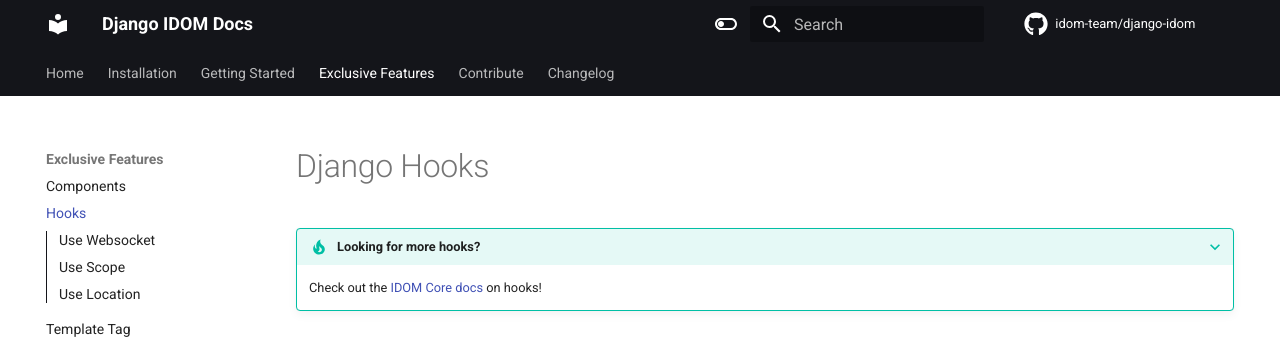
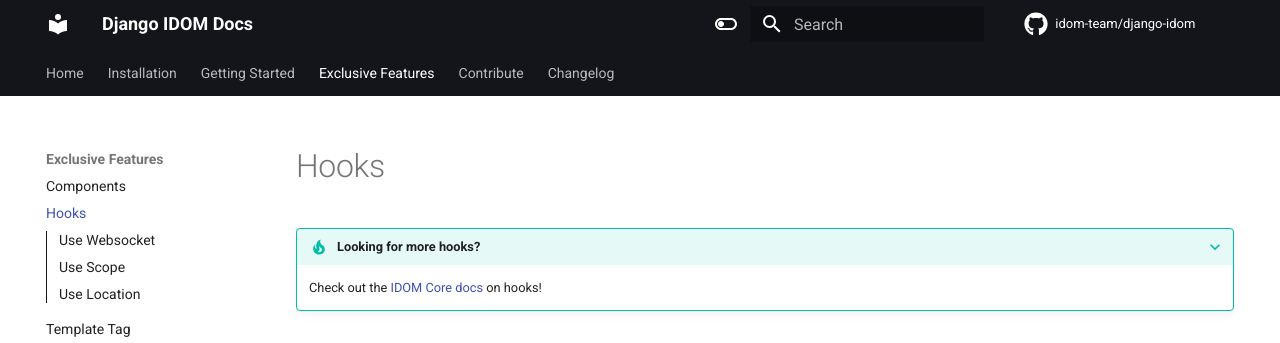
Before and after one commit to reactive-python/reactpy-django, an MkDocs documentation site: the page built from docs/features/hooks.md, in a window 1280 px wide and 900 px high. Shown: the top 343 px of the window. Built offline with MkDocs 1.6.1 and Material for MkDocs 9.7.7, drawn with Linux system fonts in a browser that asks for light colours; comment, search, counter and statistics services are not loaded.

Commit message:
format hooks

````diff
--- a/docs/features/hooks.md
+++ b/docs/features/hooks.md
@@ -1,5 +1,3 @@
-# Django Hooks
-
 ???+ tip "Looking for more hooks?"
 
     Check out the [IDOM Core docs](https://idom-docs.herokuapp.com/docs/reference/hooks-api.html?highlight=hooks) on hooks!
@@ -18,8 +16,6 @@ def MyComponent():
     return html.div(my_websocket)
 ```
 
-
-
 ## Use Scope
 
 This is a shortcut that returns the Websocket's `scope`.
@@ -33,7 +29,6 @@ def MyComponent():
     my_scope = use_scope()
     return html.div(my_scope)
 ```
-
 
 ## Use Location
 
````
